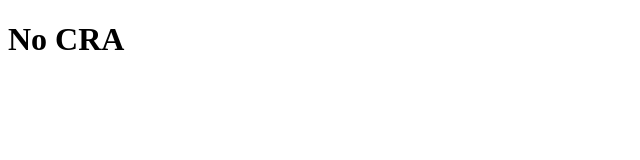
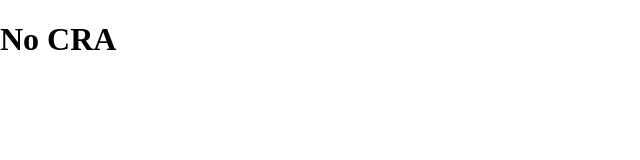
Before and after one commit to kshyun1223/practice-react-again, a React app: page / in a window 1280 px wide. Shown: the top 160 px of the page, without its empty margins (0-640 px from the left). Built offline with nearby package versions, Linux system fonts and the light colour scheme.

Commit message:
index.css

```diff
--- /dev/null
+++ b/src/index.css
@@ -0,0 +1,5 @@
+* {
+  box-sizing: border-box;
+  margin-right: 0px;
+  margin-left: 0px;
+}
```
Also changed, not shown: src/index.tsx (+5 -4 lines).
